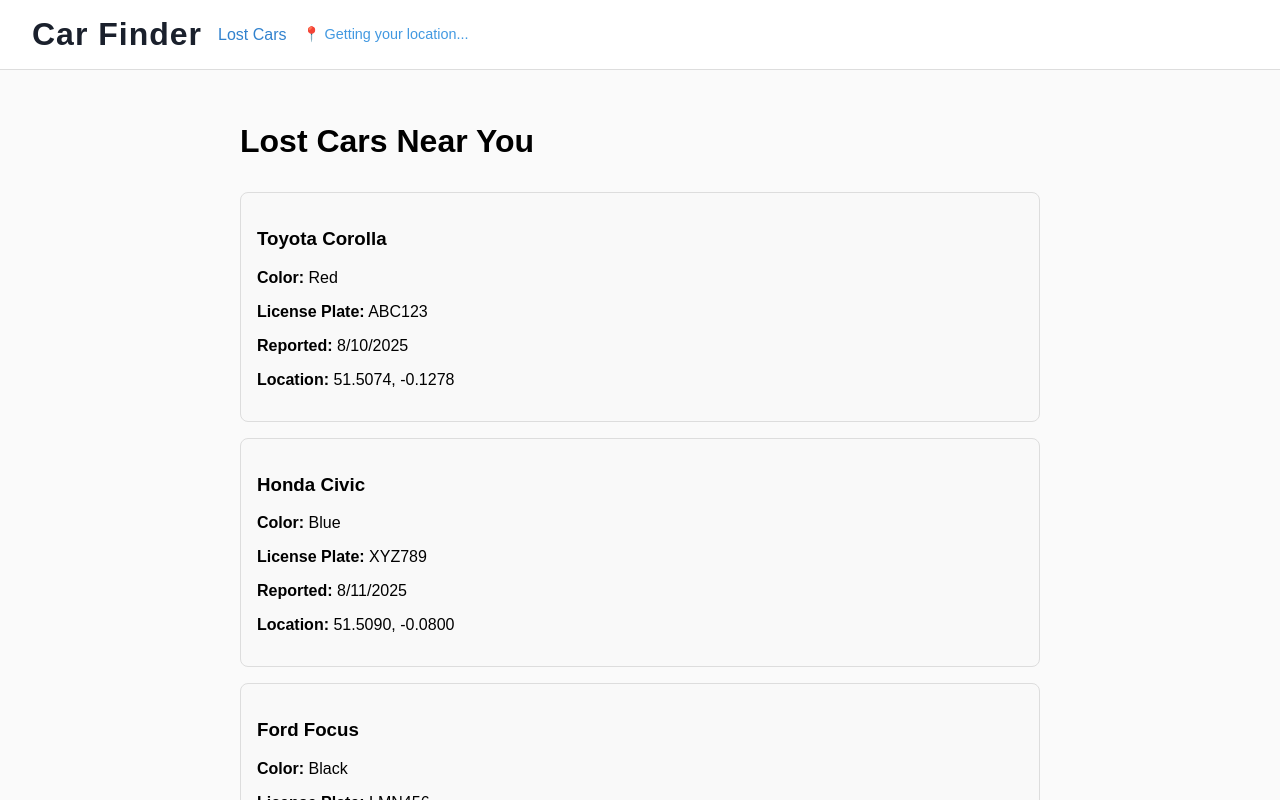
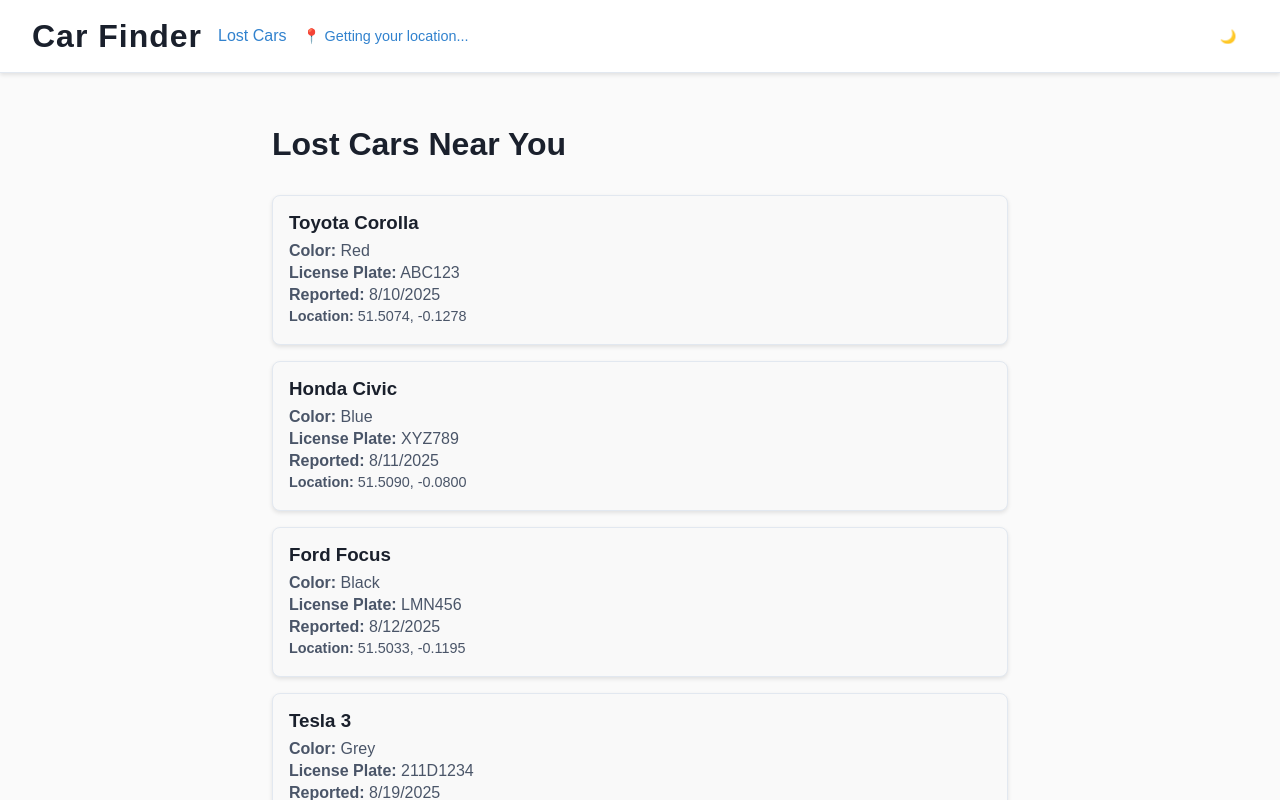
Before and after one commit to barro32/car-finder, a Next.js app: page /lost-cars in a window 1280 px wide. Built offline with nearby package versions, Linux system fonts and the light colour scheme; no server answers.

Commit message:
list / dark theme

```diff
--- a/app/layout.tsx
+++ b/app/layout.tsx
@@ -2,14 +2,17 @@ import '../styles/global.css';
 import type { ReactNode } from 'react';
 
 import QueryProvider from '../components/QueryProvider';
+import { ThemeProvider } from '../components/ThemeProvider';
 
 export default function RootLayout({ children }: { children: ReactNode }) {
   return (
     <html lang="en">
       <body>
-        <QueryProvider>
-          {children}
-        </QueryProvider>
+        <ThemeProvider>
+          <QueryProvider>
+            {children}
+          </QueryProvider>
+        </ThemeProvider>
       </body>
     </html>
   );
--- a/app/lost-cars/page.tsx
+++ b/app/lost-cars/page.tsx
@@ -6,14 +6,15 @@ import { useCars } from '../../hooks/useCars';
 import { useCurrentLocation } from '../../hooks/useCurrentLocation';
 import { calculateDistance } from '../../utils/constants';
 import { Car } from '../../types/car';
+import { ThemeSwitcher } from '../../components/ThemeSwitcher';
 
 export default function LostCarsPage() {
   const { data, isLoading, error } = useCars();
   const { mapCenter, isGettingLocation } = useCurrentLocation();
 
-  if (isLoading) return <div>Loading cars...</div>;
-  if (error) return <div>Error loading cars: {error.message}</div>;
-  if (!data?.cars) return <div>No cars found</div>;
+  if (isLoading) return <div style={{ padding: '2rem', color: 'var(--text-primary)' }}>Loading cars...</div>;
+  if (error) return <div style={{ padding: '2rem', color: 'var(--text-primary)' }}>Error loading cars: {error.message}</div>;
+  if (!data?.cars) return <div style={{ padding: '2rem', color: 'var(--text-primary)' }}>No cars found</div>;
 
   const carsWithDistance = data.cars.map((car: Car) => {
     let distance = null;
@@ -37,24 +38,25 @@ export default function LostCarsPage() {
   });
 
   return (
-    <div>
+    <div style={{ backgroundColor: 'var(--bg-primary)', minHeight: '100vh', color: 'var(--text-primary)', transition: 'background-color 0.3s ease, color 0.3s ease' }}>
       <header style={{
-        background: '#fff',
-        borderBottom: '1px solid #ddd',
+        background: 'var(--bg-secondary)',
+        borderBottom: '1px solid var(--border-color)',
         padding: '1rem 2rem',
         display: 'flex',
         justifyContent: 'space-between',
-        alignItems: 'center'
+        alignItems: 'center',
+        boxShadow: '0 2px 4px var(--shadow-color)'
       }}>
         <div style={{ display: 'flex', alignItems: 'center', gap: '1rem' }}>
           <Link href="/" style={{ textDecoration: 'none' }}>
-            <h1 style={{ margin: 0, fontSize: '2rem', color: '#1a202c', letterSpacing: '1px', cursor: 'pointer' }}>Car Finder</h1>
+            <h1 style={{ margin: 0, fontSize: '2rem', color: 'var(--text-primary)', letterSpacing: '1px', cursor: 'pointer' }}>Car Finder</h1>
           </Link>
-          <span style={{ color: '#3182ce', fontWeight: 500 }}>Lost Cars</span>
+          <span style={{ color: 'var(--text-accent)', fontWeight: 500 }}>Lost Cars</span>
           {isGettingLocation && (
             <span style={{
               fontSize: '0.9rem',
-              color: '#4299e1',
+              color: 'var(--text-accent)',
               display: 'flex',
               alignItems: 'center',
               gap: '0.5rem'
@@ -74,28 +76,31 @@ export default function LostCarsPage() {
             </span>
           )}
         </div>
+        <ThemeSwitcher />
       </header>
       <div style={{ padding: '2rem', maxWidth: '800px', margin: '0 auto' }}>
-        <h1>Lost Cars Near You</h1>
-        {!mapCenter && !isGettingLocation && <p>Location not available. Showing unsorted list.</p>}
+        <h1 style={{ color: 'var(--text-primary)', marginBottom: '1rem' }}>Lost Cars Near You</h1>
+        {!mapCenter && !isGettingLocation && <p style={{ color: 'var(--text-secondary)' }}>Location not available. Showing unsorted list.</p>}
 
         <div style={{ marginTop: '2rem' }}>
           {sortedCars.map((car) => (
             <div key={car.id} style={{
-              border: '1px solid #ddd',
+              border: `1px solid var(--border-color)`,
               borderRadius: '8px',
               padding: '1rem',
               marginBottom: '1rem',
-              backgroundColor: '#f9f9f9'
+              backgroundColor: 'var(--bg-tertiary)',
+              boxShadow: `0 2px 4px var(--shadow-color)`,
+              transition: 'background-color 0.3s ease, border-color 0.3s ease, box-shadow 0.3s ease'
             }}>
-              <h3>{car.make} {car.model}</h3>
-              <p><strong>Color:</strong> {car.color}</p>
-              <p><strong>License Plate:</strong> {car.licensePlate}</p>
-              <p><strong>Reported:</strong> {new Date(car.reportedAt).toLocaleDateString()}</p>
+              <h3 style={{ color: 'var(--text-primary)', margin: '0 0 0.5rem 0' }}>{car.make} {car.model}</h3>
+              <p style={{ color: 'var(--text-secondary)', margin: '0.25rem 0' }}><strong>Color:</strong> {car.color}</p>
+              <p style={{ color: 'var(--text-secondary)', margin: '0.25rem 0' }}><strong>License Plate:</strong> {car.licensePlate}</p>
+              <p style={{ color: 'var(--text-secondary)', margin: '0.25rem 0' }}><strong>Reported:</strong> {new Date(car.reportedAt).toLocaleDateString()}</p>
               {car.distance !== null && (
-                <p><strong>Distance:</strong> {car.distance.toFixed(2)} km</p>
+                <p style={{ color: 'var(--text-accent)', margin: '0.25rem 0' }}><strong>Distance:</strong> {car.distance.toFixed(2)} km</p>
               )}
-              <p><strong>Location:</strong> {car.location.lat.toFixed(4)}, {car.location.lng.toFixed(4)}</p>
+              <p style={{ color: 'var(--text-secondary)', margin: '0.25rem 0', fontSize: '0.9rem' }}><strong>Location:</strong> {car.location.lat.toFixed(4)}, {car.location.lng.toFixed(4)}</p>
             </div>
           ))}
         </div>
--- /dev/null
+++ b/components/ThemeProvider.tsx
@@ -0,0 +1,55 @@
+'use client';
+import React, { createContext, useContext, useState, useEffect, ReactNode } from 'react';
+
+export type Theme = 'light' | 'dark';
+
+interface ThemeContextType {
+  theme: Theme;
+  toggleTheme: () => void;
+}
+
+const ThemeContext = createContext<ThemeContextType | undefined>(undefined);
+
+export function useTheme() {
+  const context = useContext(ThemeContext);
+  if (context === undefined) {
+    throw new Error('useTheme must be used within a ThemeProvider');
+  }
+  return context;
+}
+
+interface ThemeProviderProps {
+  children: ReactNode;
+}
+
+export function ThemeProvider({ children }: ThemeProviderProps) {
+  const [theme, setTheme] = useState<Theme>('light');
+
+  useEffect(() => {
+    // Check for saved theme preference or default to light
+    const savedTheme = localStorage.getItem('theme') as Theme;
+    if (savedTheme) {
+      setTheme(savedTheme);
+    } else {
+      // Check system preference
+      const prefersDark = window.matchMedia('(prefers-color-scheme: dark)').matches;
+      setTheme(prefersDark ? 'dark' : 'light');
+    }
+  }, []);
+
+  useEffect(() => {
+    // Apply theme to document
+    document.documentElement.setAttribute('data-theme', theme);
+    localStorage.setItem('theme', theme);
+  }, [theme]);
+
+  const toggleTheme = () => {
+    setTheme(prevTheme => prevTheme === 'light' ? 'dark' : 'light');
+  };
+
+  return (
+    <ThemeContext.Provider value={{ theme, toggleTheme }}>
+      {children}
+    </ThemeContext.Provider>
+  );
+}
--- /dev/null
+++ b/components/ThemeSwitcher.tsx
@@ -0,0 +1,29 @@
+import React from 'react';
+import { useTheme } from './ThemeProvider';
+
+export function ThemeSwitcher() {
+  const { theme, toggleTheme } = useTheme();
+
+  return (
+    <button
+      onClick={toggleTheme}
+      style={{
+        padding: '8px',
+        borderRadius: '50%',
+        border: 'none',
+        background: 'transparent',
+        cursor: 'pointer',
+        display: 'flex',
+        alignItems: 'center',
+        justifyContent: 'center',
+        width: '40px',
+        height: '40px',
+        transition: 'all 0.2s ease',
+        color: 'var(--text-primary)',
+      }}
+      title={`Switch to ${theme === 'light' ? 'dark' : 'light'} theme`}
+    >
+      {theme === 'light' ? '🌙' : '☀️'}
+    </button>
+  );
+}
--- a/styles/global.css
+++ b/styles/global.css
@@ -1,11 +1,50 @@
+/* CSS Variables for theming */
+:root {
+  /* Light theme */
+  --bg-primary: #fafafa;
+  --bg-secondary: #ffffff;
+  --bg-tertiary: #f9f9f9;
+  --text-primary: #1a202c;
+  --text-secondary: #4a5568;
+  --text-accent: #3182ce;
+  --border-color: #e2e8f0;
+  --shadow-color: rgba(0, 0, 0, 0.1);
+  --button-bg: #3182ce;
+  --button-hover: #2c5aa0;
+  --button-secondary-bg: #48bb78;
+  --button-secondary-hover: #38a169;
+}
+
+/* Dark theme */
+[data-theme="dark"] {
+  --bg-primary: #1a202c;
+  --bg-secondary: #2d3748;
+  --bg-tertiary: #4a5568;
+  --text-primary: #f7fafc;
+  --text-secondary: #e2e8f0;
+  --text-accent: #63b3ed;
+  --border-color: #4a5568;
+  --shadow-color: rgba(0, 0, 0, 0.3);
+  --button-bg: #3182ce;
+  --button-hover: #2c5aa0;
+  --button-secondary-bg: #48bb78;
+  --button-secondary-hover: #38a169;
+}
+
 html,
 body {
   margin: 0;
   padding: 0;
   height: 100%;
   font-family: Arial, sans-serif;
-  background: #fafafa;
+  background: var(--bg-primary);
+  color: var(--text-primary);
   overflow: hidden;
+  transition: background-color 0.3s ease, color 0.3s ease;
+}
+
+* {
+  box-sizing: border-box;
 }
 
 @keyframes modalSlideIn {
```
Also changed, not shown: components/Autocomplete.tsx (+14 -9 lines), components/Header.tsx (+16 -9 lines), components/ReportCarForm.tsx (+16 -11 lines).
